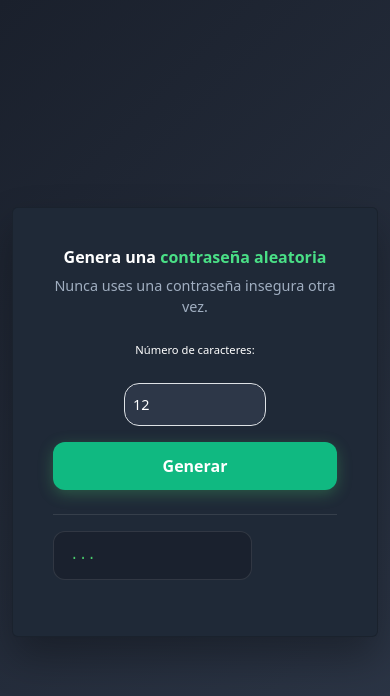
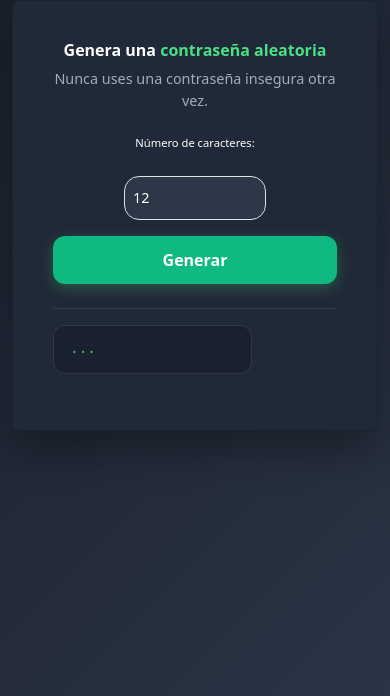
Before and after one commit to strdavidt/password-generator, a plain HTML site: page index.html in a window 390 px wide. Drawn offline with nearby package versions, Linux system fonts and the light colour scheme.

Commit message:
Mejora de diseño responsivo en moviles

```diff
--- a/styles.css
+++ b/styles.css
@@ -134,4 +134,7 @@ input[type="number"] {
         padding: 0.8rem 1rem;
         margin: 1rem 0;
       }
+      .container {
+        align-items: flex-start;
+      }
     }
```
